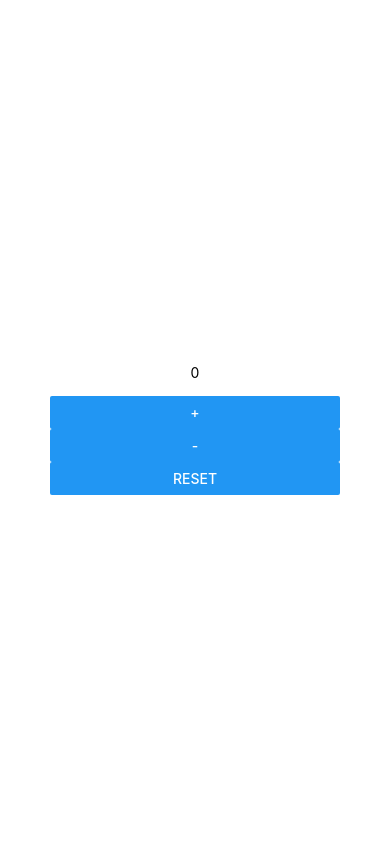
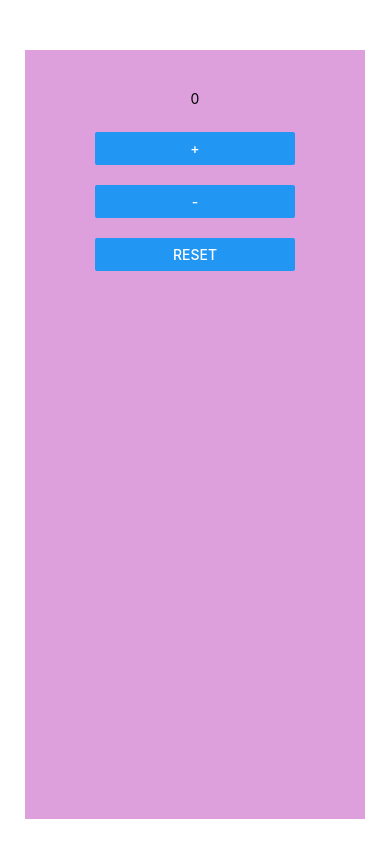
Before and after one commit to pyBae-py/first-mobile-app, a React Native app: screen / in a window 390 px wide. Built offline with nearby package versions, Linux system fonts and the light colour scheme.

Commit message:
:art: Implement StyleSheet

```diff
--- a/App.js
+++ b/App.js
@@ -1,19 +1,13 @@
 import React, { useState } from 'react'
-import { View, Text } from 'react-native'
+import { ScrollView, Text, StyleSheet } from 'react-native'
 import MyButton from './components/mybutton.jsx'
+import { Main } from './styles'
 
 const App = () => {
   const [count, setCount] = useState(0)
 
-
   return (
-    <View
-      style={{
-        flex: 1,
-        justifyContent: 'center',
-        padding: 50,
-      }}
-    >
+    <ScrollView style={styles.container}>
       <Text
         style={{
           padding: 15,
@@ -28,7 +22,7 @@ const App = () => {
         }}
         title={'+'}
       />
-      <Text></Text>
+
       <MyButton
         onPress={() => {
           if (count === 0) {
@@ -39,15 +33,28 @@ const App = () => {
         }}
         title={'-'}
       />
-      <Text></Text>
+
       <MyButton
         onPress={() => {
+          if (count === 0) {
+            alert('Count is already 0')
+            return
+          }
           setCount(0)
         }}
         title={'Reset'}
       />
-    </View>
+    </ScrollView>
   )
 }
 
+const styles = StyleSheet.create({
+  container: {
+    backgroundColor: Main.bgColor,
+    padding: Main.padding,
+    margin: Main.margin,
+    marginTop: Main.marginTop,
+  },
+})
+
 export default App
--- a/components/mybutton.jsx
+++ b/components/mybutton.jsx
@@ -3,7 +3,13 @@ import { View, Button } from 'react-native'
 
 const MyButton = (props) => {
   return (
-    <View>
+    <View
+      style={{
+        margin: 10,
+        width: 200,
+        alignSelf: 'center',
+      }}
+    >
       <Button title={props.title} onPress={props.onPress} />
     </View>
   )
--- /dev/null
+++ b/styles/index.js
@@ -0,0 +1,3 @@
+import * as Main from './main.js'
+
+export { Main }
--- /dev/null
+++ b/styles/main.js
@@ -0,0 +1,5 @@
+export const bgColor = 'plum'
+export const padding = 25
+export const margin = 25
+export const marginTop = 50
+export const center = 'center'
```
